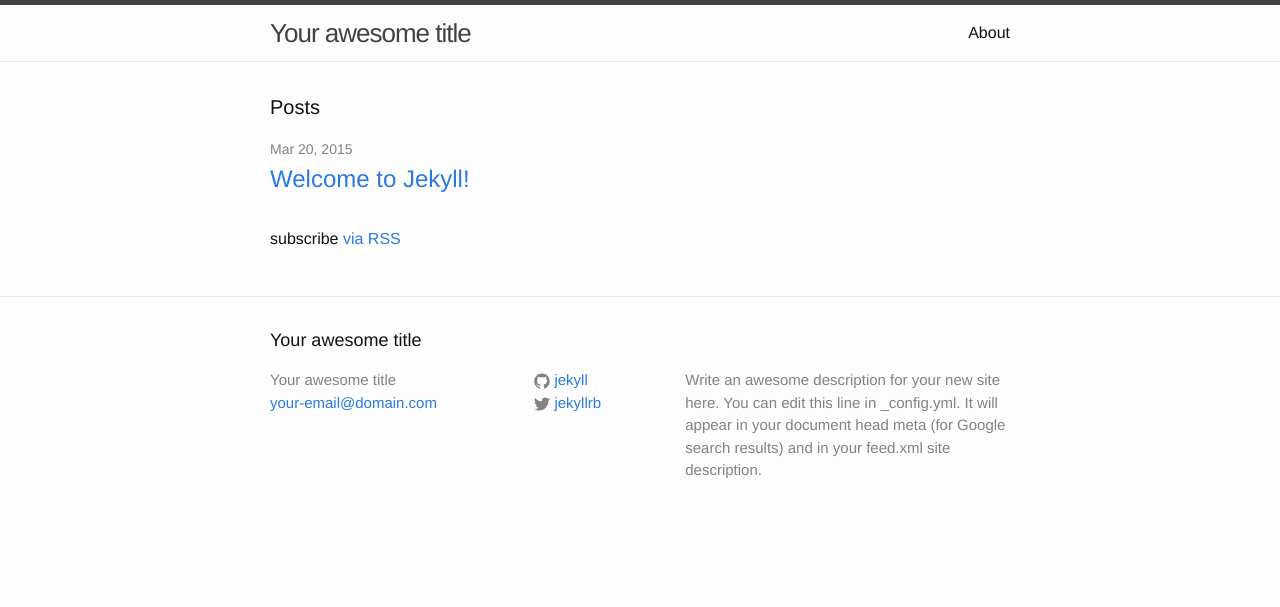
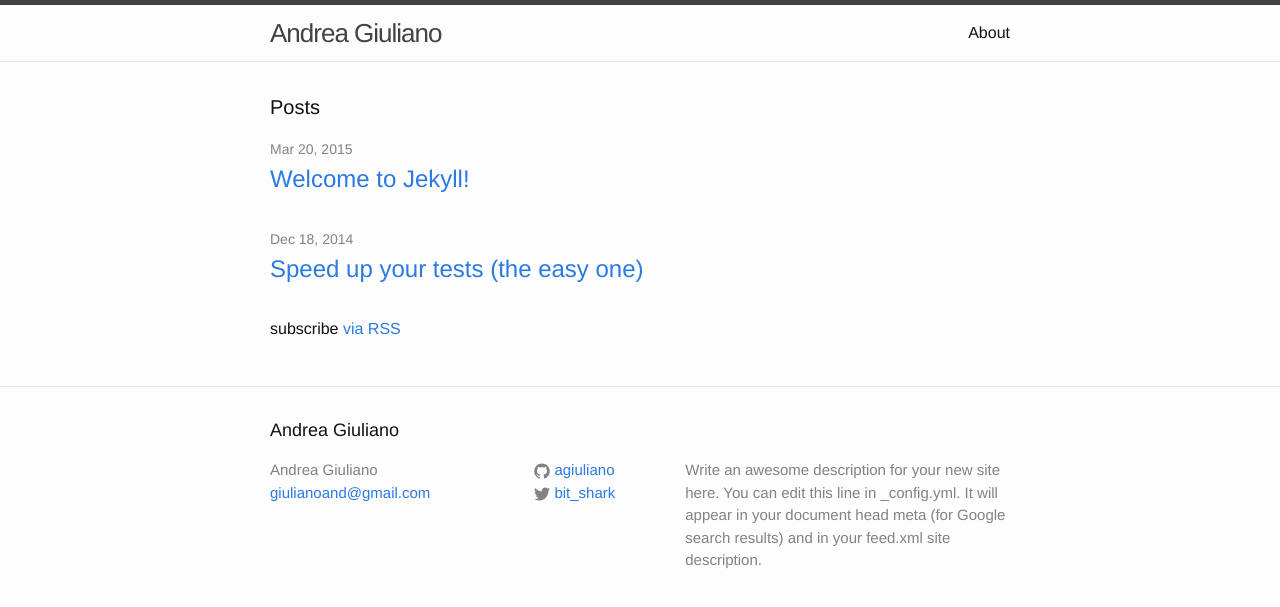
Before and after one commit to agiuliano/agiuliano.github.com, a Jekyll site: the page built from index.html, in a window 1280 px wide. Shown: the top 607 px of the page. Built offline with Jekyll 4.4.1, drawn with Linux system fonts in a browser that asks for light colours.

Commit message:
add article

```diff
--- a/_config.yml
+++ b/_config.yml
@@ -1,14 +1,18 @@
 # Site settings
-title: Your awesome title
-email: your-email@domain.com
+title: Andrea Giuliano
+email: giulianoand@gmail.com
 description: > # this means to ignore newlines until "baseurl:"
   Write an awesome description for your new site here. You can edit this
   line in _config.yml. It will appear in your document head meta (for
   Google search results) and in your feed.xml site description.
 baseurl: "" # the subpath of your site, e.g. /blog/
-url: "http://yourdomain.com" # the base hostname & protocol for your site
-twitter_username: jekyllrb
-github_username:  jekyll
+url: "http://andreagiuliano.net" # the base hostname & protocol for your site
+twitter_username: bit_shark
+github_username:  agiuliano
 
 # Build settings
 markdown: kramdown
+highlighter: pygments
+
+kramdown:
+  input: GFM
--- /dev/null
+++ b/_posts/2014-12-18-speed-up-your-tests-the-easy-one.md
@@ -0,0 +1,41 @@
+---
+layout: post
+title:  "Speed up your tests (the easy one)"
+date:   2014-12-18
+categories: devops
+---
+How many times do you run your tests and get stuck waiting points to appear in your shell?
+Well, other than take a look in writing tests (I'll write an article about that, I promise), probably your cli-php is running on top of xdebug.
+Xdebug do lots of things but, if your programming style is TDD-like, you can't wait too long. So let's take a look on a simple trick you can use for speeding up your tests execution.
+
+First, you have to localize your php.ini file:
+
+{% highlight bash %}
+php -i | grep php.ini
+{% endhighlight %}
+
+The shell will output the path of your loaded php.ini file.
+From this point in time, every step can change based on your machine and/or configuration, so adapt the steps to your case.
+
+Looking in the php.ini file, you should find something similar to these lines
+
+{% highlight bash %}
+[xdebug]
+zend_extension="/usr/local/Cellar/php55-xdebug/2.2.5/xdebug.so"
+{% endhighlight %}
+
+So you're loading xdebug in your cli, therefore in your phpunit, therefore in your tests.
+What can you do in order to load xdebug whenever you want?
+the solution is pretty simple.
+Duplicate your php.ini file and name it php.ini.no-xdebug
+Open the php.ini.no-xdebug file and delete the lines that loads xdebug ([xdebug] section).
+
+Now, you've to add aliases to your shell.
+Open your .bashrc (or .zshrc) and add these aliases:
+
+{% highlight bash %}
+alias phpunit="php -c /usr/local/etc/php/5.5/php.ini.no-xdebug bin/phpunit"
+alias xphpunit="php -c /usr/local/etc/php/5.5/php.ini bin/phpunit"
+{% endhighlight %}
+
+At this point, you can run the `phpunit` command in order to run the tests without loading xdebug.
```
